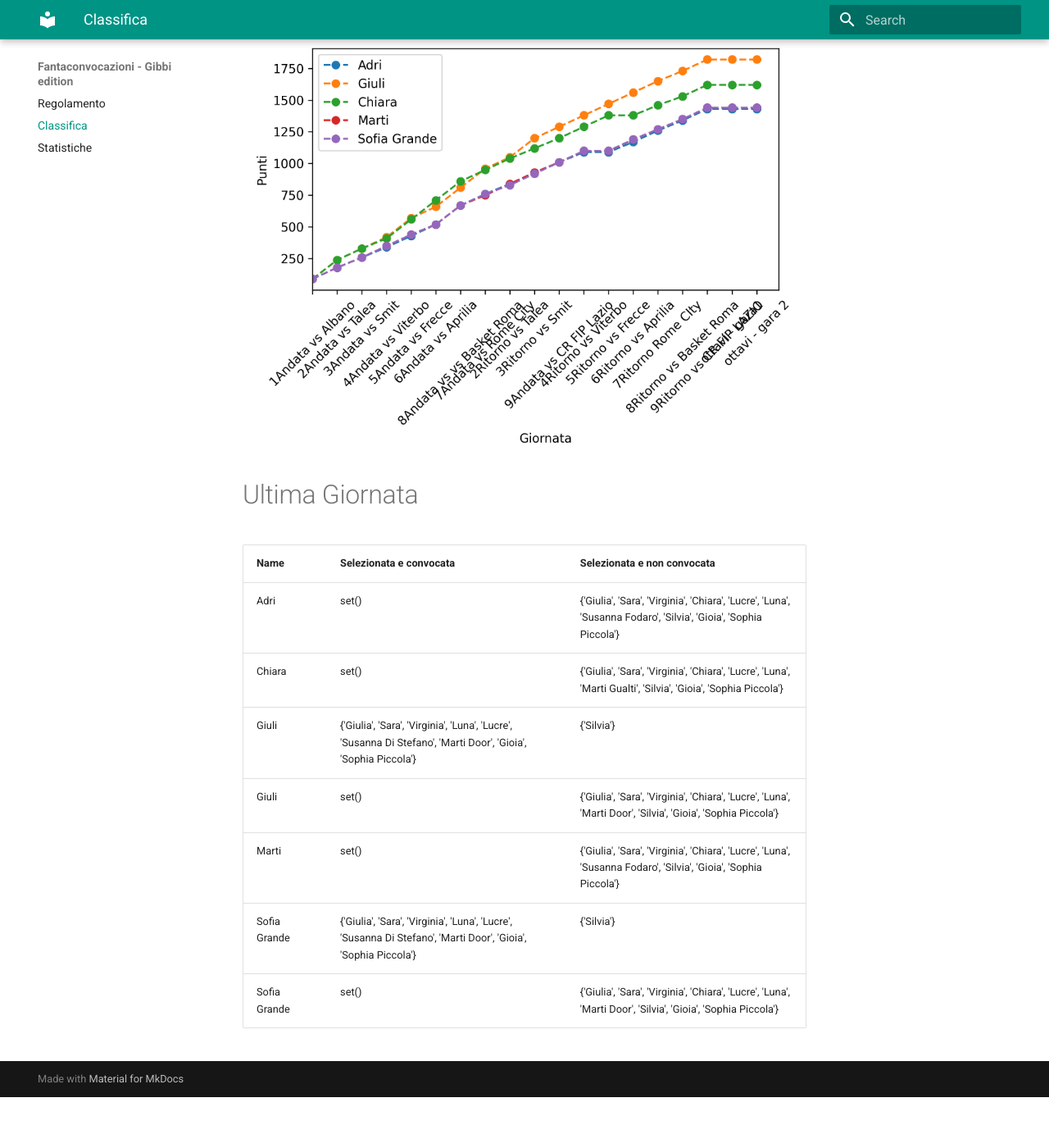
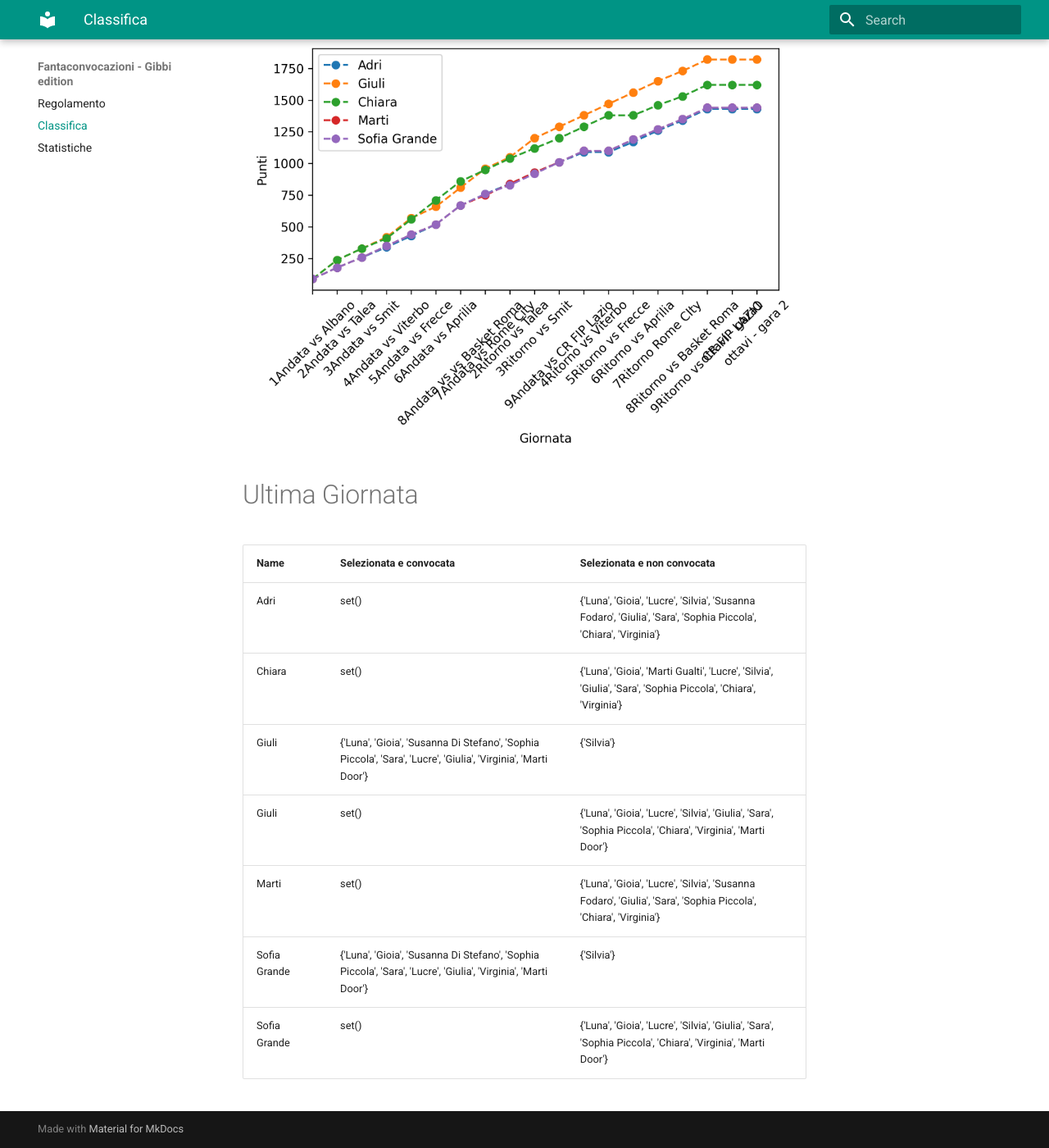
Before and after one commit to martinig94/fantagibbi, an MkDocs documentation site: the page built from docs/Classifica.md, in a window 1280 px wide and 1400 px high, scrolled down 565 px. Shown: the whole window at 82% size. Built offline with MkDocs 1.6.1 and Material for MkDocs 9.7.7, drawn with Linux system fonts in a browser that asks for light colours; before the commit the page ends 1903 px from its top, so only the background shows below that.

Commit message:
Auto-update from main.py

```diff
--- a/docs/Classifica.md
+++ b/docs/Classifica.md
@@ -18,11 +18,11 @@
 <!-- START_TABLE CORRECT -->
 | Name         | Selezionata e convocata                                                                                        | Selezionata e non convocata                                                                                      |
 |:-------------|:---------------------------------------------------------------------------------------------------------------|:-----------------------------------------------------------------------------------------------------------------|
-| Adri         | set()                                                                                                          | {'Giulia', 'Sara', 'Virginia', 'Chiara', 'Lucre', 'Luna', 'Susanna Fodaro', 'Silvia', 'Gioia', 'Sophia Piccola'} |
-| Chiara       | set()                                                                                                          | {'Giulia', 'Sara', 'Virginia', 'Chiara', 'Lucre', 'Luna', 'Marti Gualti', 'Silvia', 'Gioia', 'Sophia Piccola'}   |
-| Giuli        | {'Giulia', 'Sara', 'Virginia', 'Luna', 'Lucre', 'Susanna Di Stefano', 'Marti Door', 'Gioia', 'Sophia Piccola'} | {'Silvia'}                                                                                                       |
-| Giuli        | set()                                                                                                          | {'Giulia', 'Sara', 'Virginia', 'Chiara', 'Lucre', 'Luna', 'Marti Door', 'Silvia', 'Gioia', 'Sophia Piccola'}     |
-| Marti        | set()                                                                                                          | {'Giulia', 'Sara', 'Virginia', 'Chiara', 'Lucre', 'Luna', 'Susanna Fodaro', 'Silvia', 'Gioia', 'Sophia Piccola'} |
-| Sofia Grande | {'Giulia', 'Sara', 'Virginia', 'Luna', 'Lucre', 'Susanna Di Stefano', 'Marti Door', 'Gioia', 'Sophia Piccola'} | {'Silvia'}                                                                                                       |
-| Sofia Grande | set()                                                                                                          | {'Giulia', 'Sara', 'Virginia', 'Chiara', 'Lucre', 'Luna', 'Marti Door', 'Silvia', 'Gioia', 'Sophia Piccola'}     |
+| Adri         | set()                                                                                                          | {'Luna', 'Gioia', 'Lucre', 'Silvia', 'Susanna Fodaro', 'Giulia', 'Sara', 'Sophia Piccola', 'Chiara', 'Virginia'} |
+| Chiara       | set()                                                                                                          | {'Luna', 'Gioia', 'Marti Gualti', 'Lucre', 'Silvia', 'Giulia', 'Sara', 'Sophia Piccola', 'Chiara', 'Virginia'}   |
+| Giuli        | {'Luna', 'Gioia', 'Susanna Di Stefano', 'Sophia Piccola', 'Sara', 'Lucre', 'Giulia', 'Virginia', 'Marti Door'} | {'Silvia'}                                                                                                       |
+| Giuli        | set()                                                                                                          | {'Luna', 'Gioia', 'Lucre', 'Silvia', 'Giulia', 'Sara', 'Sophia Piccola', 'Chiara', 'Virginia', 'Marti Door'}     |
+| Marti        | set()                                                                                                          | {'Luna', 'Gioia', 'Lucre', 'Silvia', 'Susanna Fodaro', 'Giulia', 'Sara', 'Sophia Piccola', 'Chiara', 'Virginia'} |
+| Sofia Grande | {'Luna', 'Gioia', 'Susanna Di Stefano', 'Sophia Piccola', 'Sara', 'Lucre', 'Giulia', 'Virginia', 'Marti Door'} | {'Silvia'}                                                                                                       |
+| Sofia Grande | set()                                                                                                          | {'Luna', 'Gioia', 'Lucre', 'Silvia', 'Giulia', 'Sara', 'Sophia Piccola', 'Chiara', 'Virginia', 'Marti Door'}     |
 <!-- END_TABLE CORRECT -->
```
